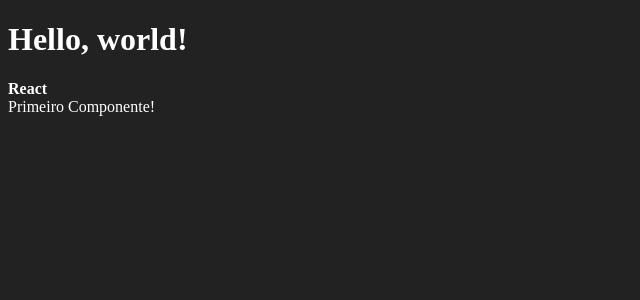
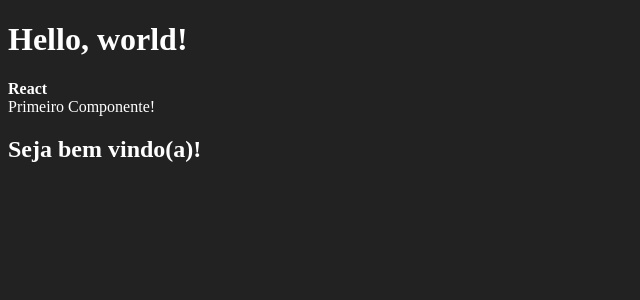
Before and after one commit to GenivaldoSerra/react-projects, a React (Create React App) app in the folder fundamentos-react/: page / in a window 1280 px wide. Shown: the top 300 px of the page, without its empty margins (0-640 px from the left). Built offline with nearby package versions, Linux system fonts and the light colour scheme.

Commit message:
Update Primeiro.tsx

```diff
--- a/fundamentos-react/src/components/basicos/Primeiro.tsx
+++ b/fundamentos-react/src/components/basicos/Primeiro.tsx
@@ -1,5 +1,11 @@
 function Primeiro () {
-    return <span>Primeiro Componente!</span>
+    const msg = 'Seja bem vindo(a)!';
+    return (
+        <div>
+            <span>Primeiro Componente!</span>
+            <h2>{ msg }</h2>
+        </div>
+    );
 }
 
 export default Primeiro
```
